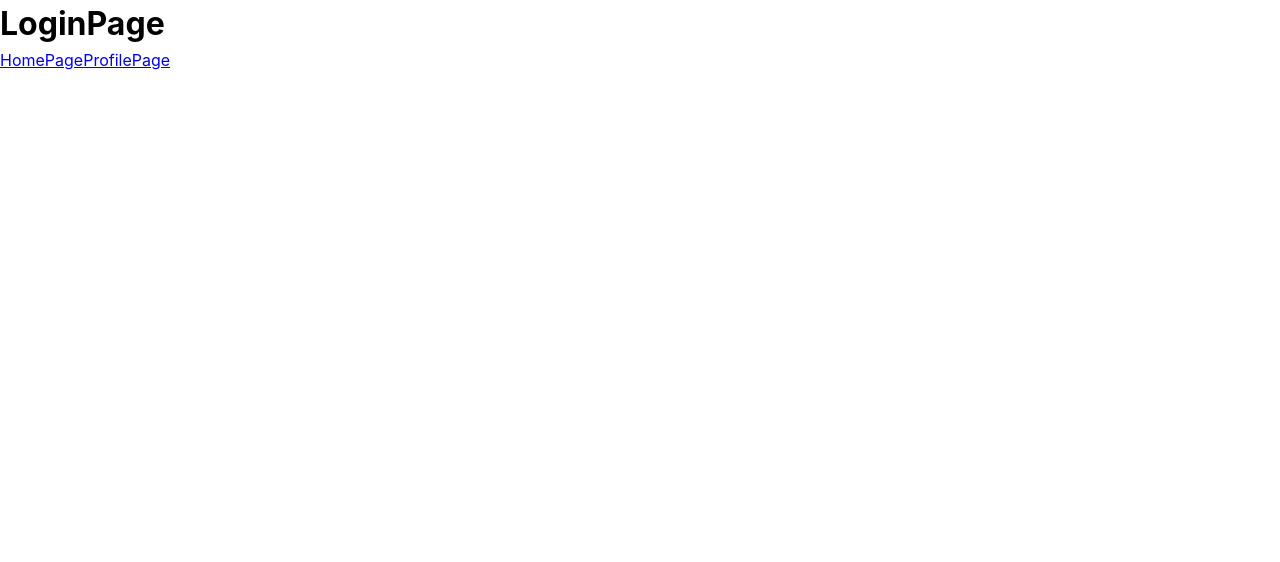
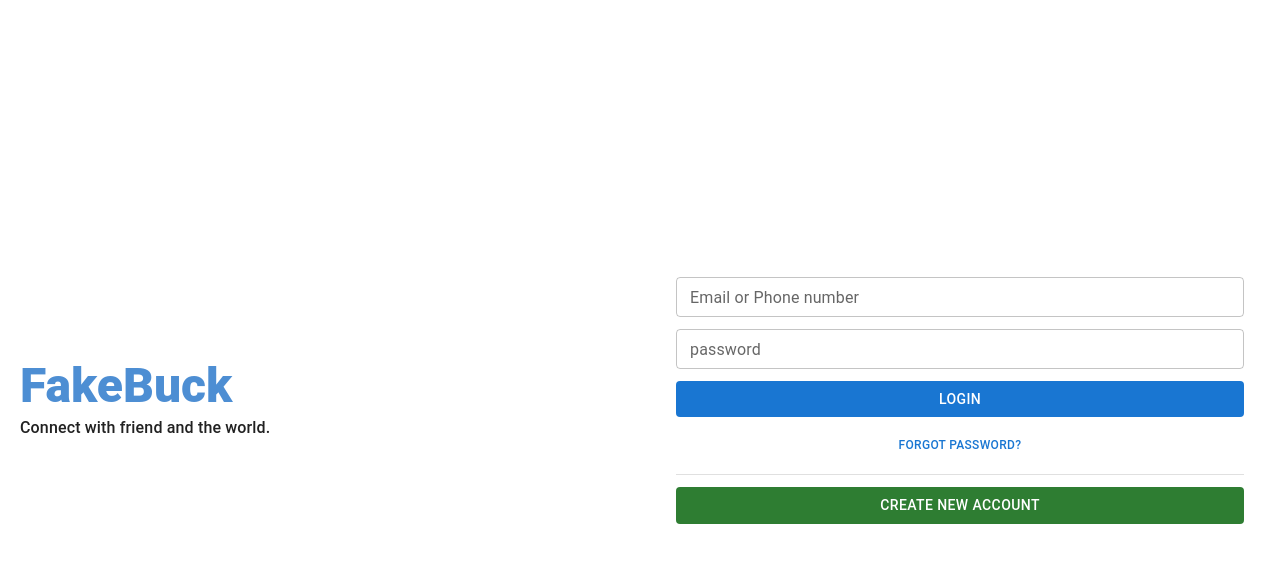
Before and after one commit to pavitpim40/react-social-app, a React (Vite) app: page /login in a window 1280 px wide. Shown: the top 562 px of the page. Built offline with nearby package versions, Linux system fonts and the light colour scheme; no server answers.

Commit message:
finish:login page

```diff
--- a/src/App.jsx
+++ b/src/App.jsx
@@ -1,4 +1,5 @@
 import Router from './routes/Router';
+import { CssBaseline } from '@mui/material';
 import ThemeContextProvider from './context/ThemeContext';
 import AuthContextProvider from './context/AuthContext';
 import PostContextProvider from './context/PostContext';
@@ -7,6 +8,7 @@ function App() {
     <ThemeContextProvider>
       <AuthContextProvider>
         <PostContextProvider>
+          <CssBaseline />
           <Router />
         </PostContextProvider>
       </AuthContextProvider>
--- a/src/pages/LoginPage.jsx
+++ b/src/pages/LoginPage.jsx
@@ -1,11 +1,65 @@
-import { Link } from 'react-router-dom';
+import { Box, Typography, Button, TextField, Divider } from '@mui/material';
+// import Box from '@mui/material/Box'
+
 function LoginPage() {
   return (
-    <div>
-      <h1>LoginPage</h1>
-      <Link to='/'>HomePage</Link>
-      <Link to='/profile'>ProfilePage</Link>
-    </div>
+    <Box component='main' height='100vh' display='flex' justifyContent='space-between'>
+      <Box
+        component='section'
+        display='flex'
+        flexDirection='column'
+        justifyContent='center'
+        p='20px'
+        flex={1}
+      >
+        <Typography variant='h3' color='#4D8ED3' fontWeight={900}>
+          FakeBuck
+        </Typography>
+        <Typography variant='subtitle1' fontWeight={500}>
+          Connect with friend and the world.
+        </Typography>
+      </Box>
+      <Box
+        component='section'
+        display='flex'
+        flexDirection='column'
+        justifyContent='center'
+        p='20px'
+        flex={1}
+      >
+        <Box
+          component='form'
+          display='flex'
+          flexDirection='column'
+          gap='12px'
+          padding='16px'
+          backgroundColor='white'
+          borderRadius={1}
+        >
+          <TextField type='text' size='small' variant='outlined' label='Email or Phone number' />
+          <TextField type='password' size='small' variant='outlined' label='password' />
+          <Button type='submit' variant='contained' disableElevation color='primary'>
+            Login
+          </Button>
+          <Button
+            type='button'
+            variant='text'
+            disableElevation
+            color='primary'
+            sx={{
+              fontSize: '12px',
+              fontWeight: 500,
+            }}
+          >
+            Forgot password?
+          </Button>
+          <Divider />
+          <Button type='button' variant='contained' disableElevation color='success'>
+            Create New Account
+          </Button>
+        </Box>
+      </Box>
+    </Box>
   );
 }
 
```
